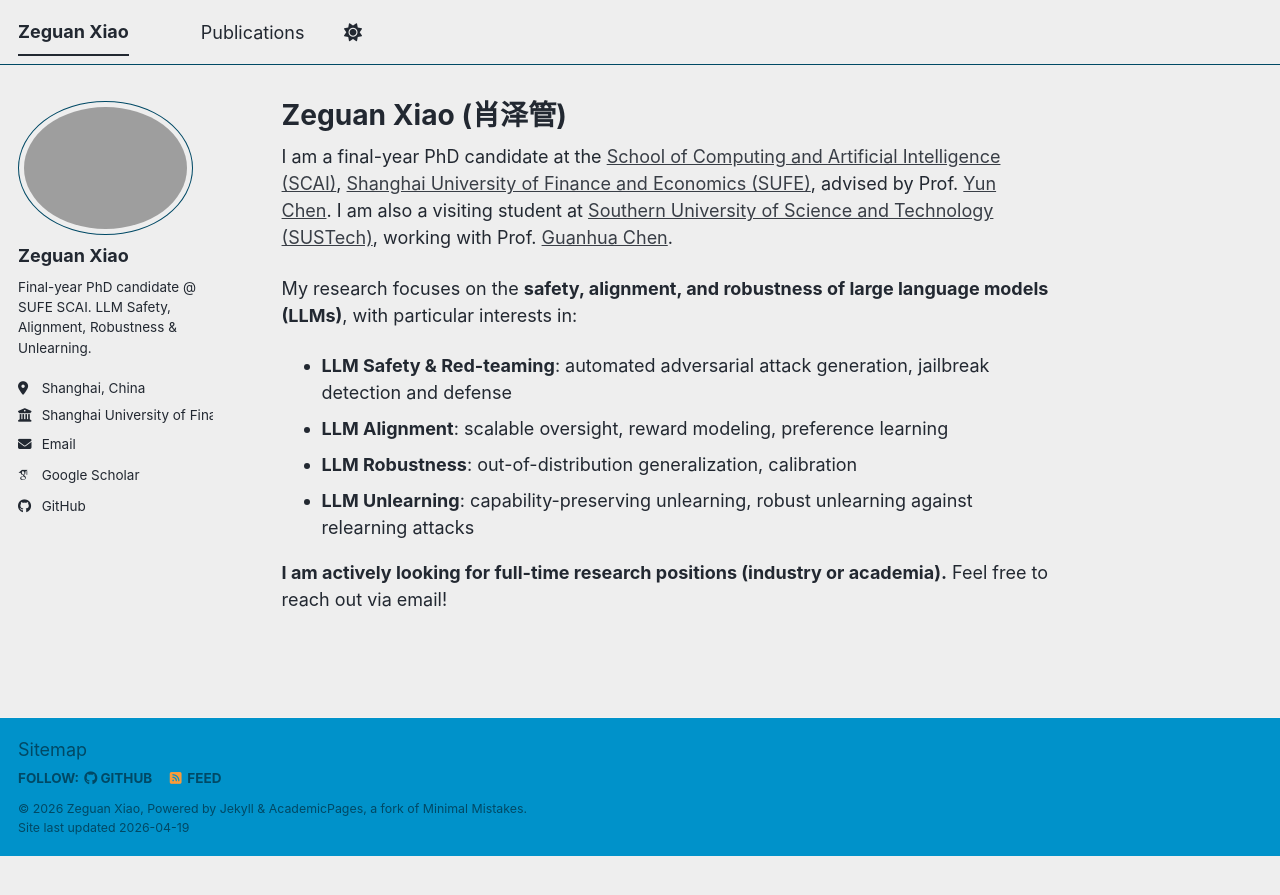
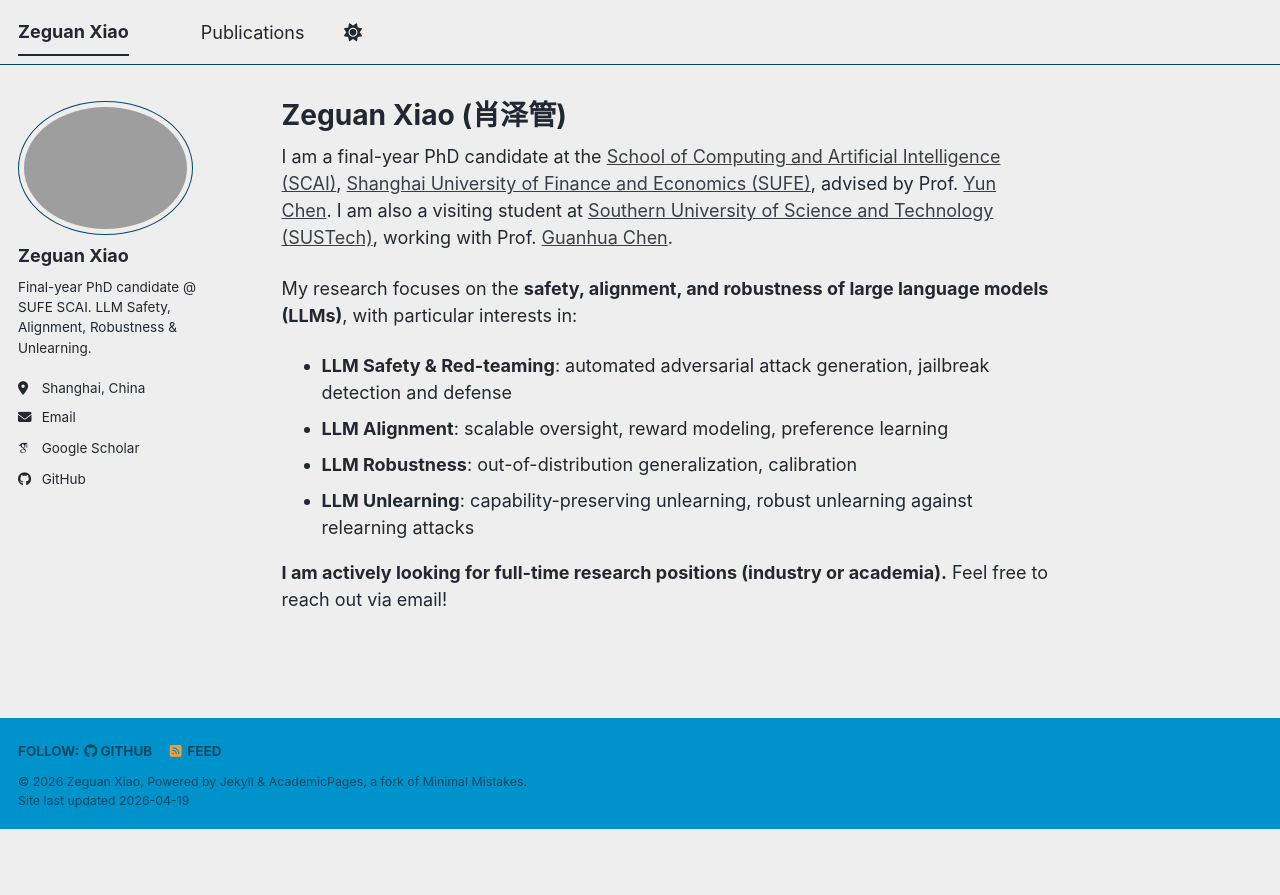
Before and after one commit to ZeguanXiao/ZeguanXiao.github.io, a Jekyll site: the page built from _pages/about.md, in a window 1280 px wide. Shown: the top 895 px of the page. Built offline with Jekyll 4.4.1, drawn with Linux system fonts in a browser that asks for light colours; some web fonts are replaced; a script bundle is joined from its source files by our own code; library files that are not in the unit come from our copies.

Commit message:
Remove employer name from sidebar and Sitemap from footer
Co-authored-by: Copilot <223556219+Copilot@users.noreply.github.com>

```diff
--- a/_config.yml
+++ b/_config.yml
@@ -28,7 +28,7 @@ author:
   pronouns         : # example: "she/her"
   bio              : "Final-year PhD candidate @ SUFE SCAI. LLM Safety, Alignment, Robustness & Unlearning."
   location         : "Shanghai, China"
-  employer         : "Shanghai University of Finance and Economics"
+  employer         : # URL
   uri              : # URL
   email            : "hainanxzg@gmail.com"
 
--- a/_includes/footer/custom.html
+++ b/_includes/footer/custom.html
@@ -1,6 +1,4 @@
 <!-- start custom footer snippets -->
-
-<a href="/sitemap/">Sitemap</a>
 
 <!-- Support for MatJax -->
 <script defer src="https://cdnjs.cloudflare.com/polyfill/v3/polyfill.min.js?features=es6"></script>
```
